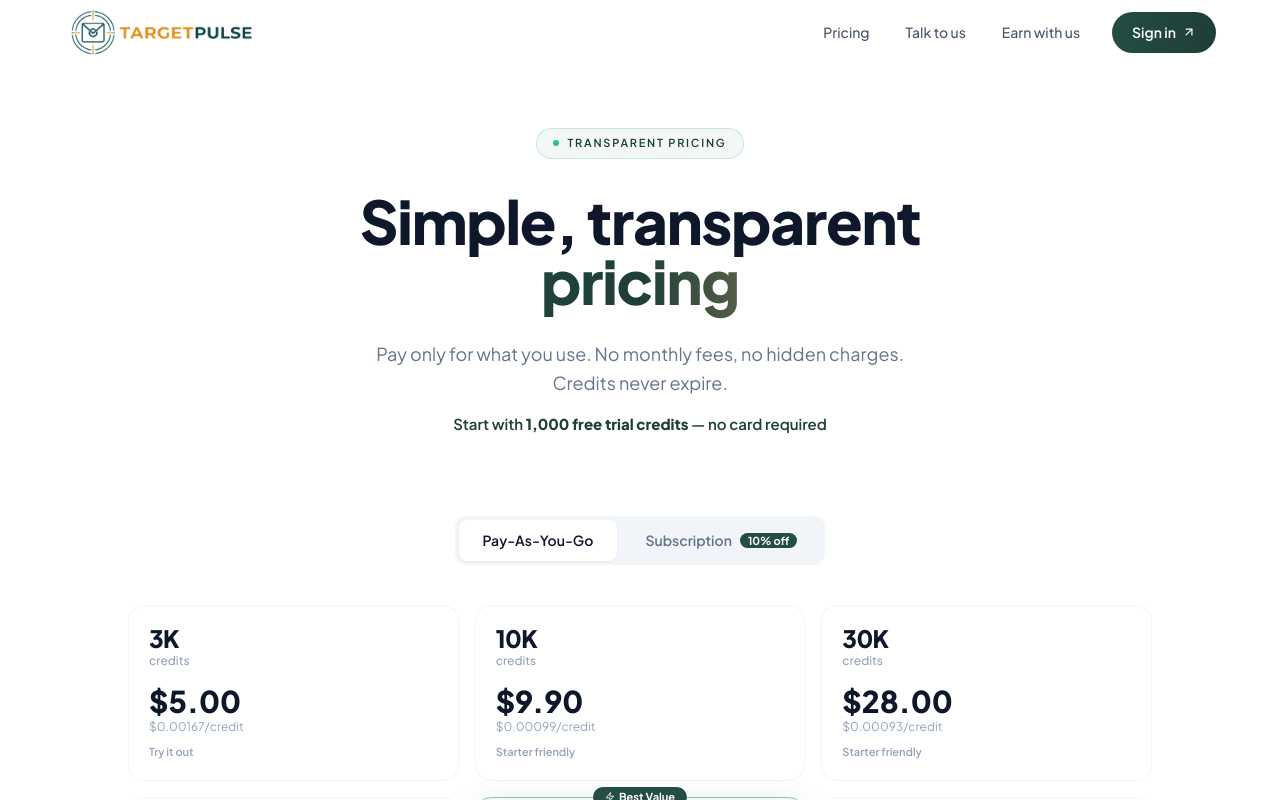
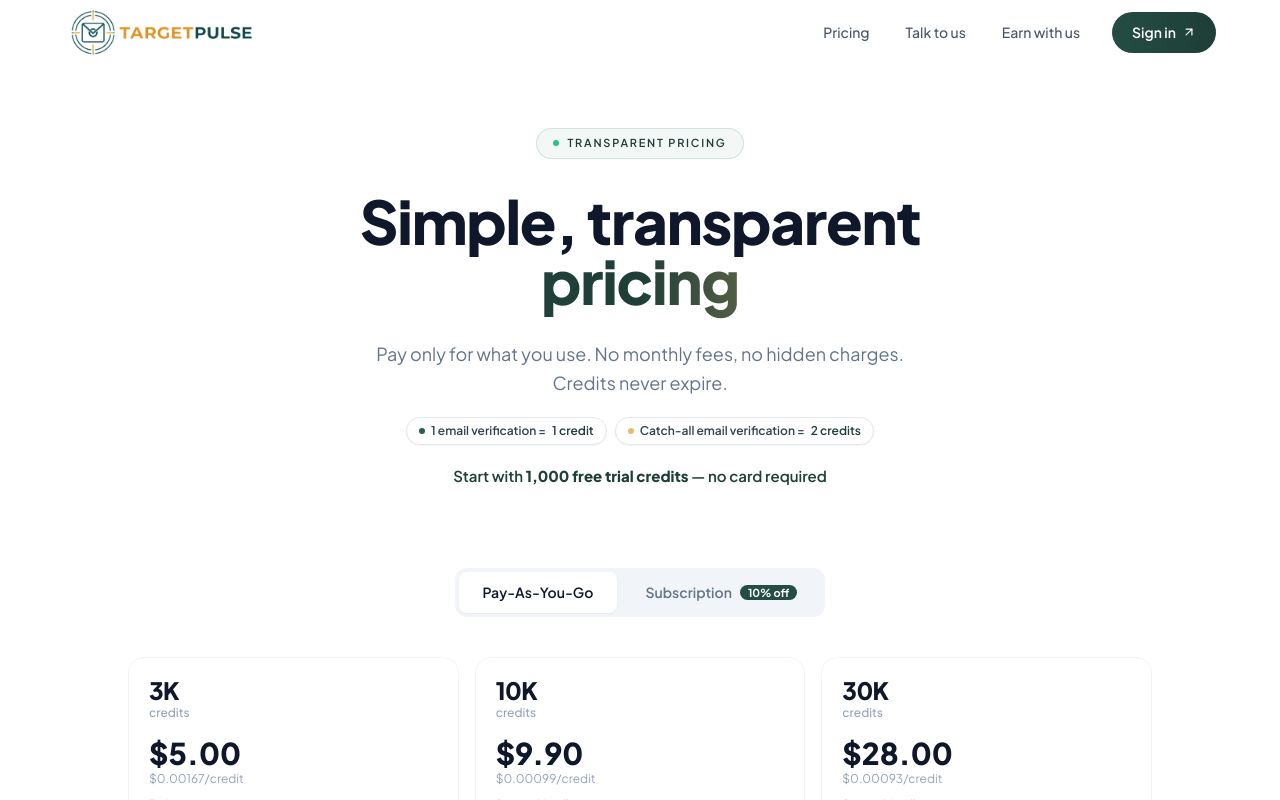
Before and after one commit to hassaanali723/targetpulse-site, a Next.js app: page /pricing in a window 1280 px wide. Shown: the top 800 px of the page. Built offline with nearby package versions, Linux system fonts and the light colour scheme.

Commit message:
add pricing at hero

```diff
--- a/app/pricing/page.tsx
+++ b/app/pricing/page.tsx
@@ -97,10 +97,23 @@ export default function PricingPage() {
               </span>
             </h1>
 
-            <p className="text-lg text-slate-500 mb-4 leading-relaxed">
+            <p className="text-lg text-slate-500 mb-5 leading-relaxed">
               Pay only for what you use. No monthly fees, no hidden charges.<br />
               Credits never expire.
             </p>
+
+            {/* Credit usage pills */}
+            <div className="flex flex-wrap items-center justify-center gap-2 mb-5">
+              <span className="inline-flex items-center gap-1.5 rounded-full bg-white border border-slate-200 px-3 py-1 text-[12px] font-semibold text-slate-700 shadow-sm">
+                <span className="w-1.5 h-1.5 rounded-full bg-primary-500" />
+                1 email verification = <span className="text-primary-700">1 credit</span>
+              </span>
+              <span className="inline-flex items-center gap-1.5 rounded-full bg-white border border-slate-200 px-3 py-1 text-[12px] font-semibold text-slate-700 shadow-sm">
+                <span className="w-1.5 h-1.5 rounded-full bg-accent-500" />
+                Catch-all email verification = <span className="text-primary-700">2 credits</span>
+              </span>
+            </div>
+
             <p className="text-[15px] font-semibold text-primary-700">
               Start with <strong>1,000 free trial credits</strong> — no card required
             </p>
```
